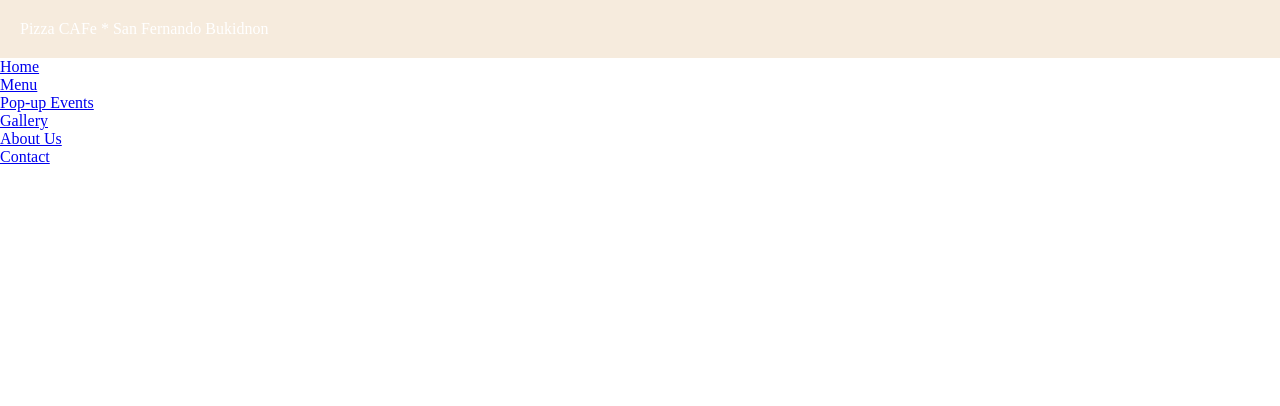
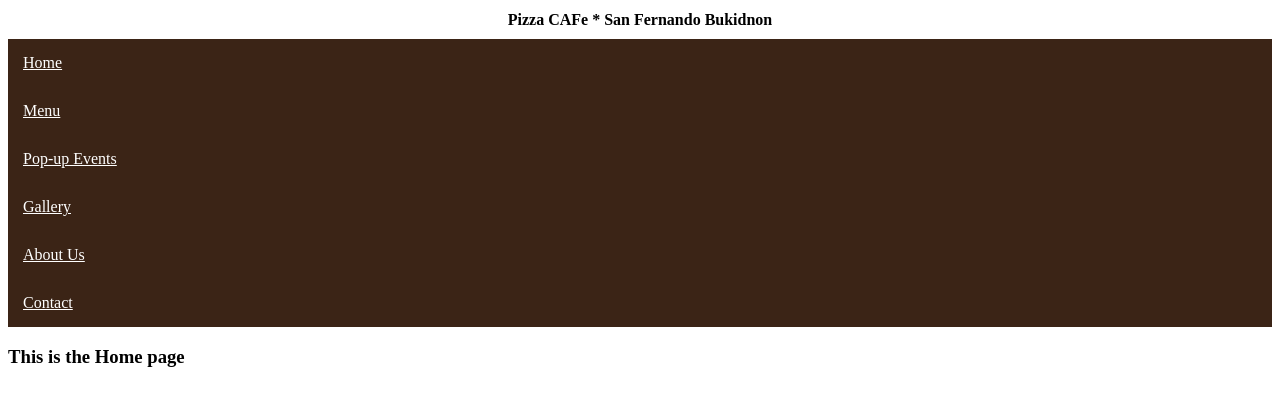
Before and after one commit to Keithvan-Tacs/Taclob-website, a plain HTML site: page index.html in a window 1280 px wide. Drawn offline with Linux system fonts and the light colour scheme.

Commit message:
Pizza Home 3

```diff
--- a/css/style.css
+++ b/css/style.css
@@ -1,25 +1,27 @@
-*{
-    margin: 0;
-    padding: 0;
+
+
+
+h1{
+    text-align: center;
+    font-size: 16px;
 }
 
-header {
-    background-color: #F6EBDD ;
-    color: #fff;
-    padding: 20px;
+
+.navbar ul{
+    list-style-type: none;
+    background-color: #3B2416;
+    padding: 0px;
+    margin: 0px;
 
 }
 
+.navbar a{
+    color: white;
+    padding: 15px;
+    display: block;
 
-header .navbar {
-    display: flex;
-    justify-content: center;
-    align-items: space-between;
 }
 
-
-
-.navbar{
-
-
+.nav li:hover{
+    background-color:#E8892B;
 }
--- a/index.html
+++ b/index.html
@@ -12,7 +12,7 @@
 
 <!-- header -->
 <header id ="top">
-        <p>Pizza CAFe * San Fernando Bukidnon</p>
+        <h1>Pizza CAFe * San Fernando Bukidnon</h1>
 </header>
 
 
@@ -32,6 +32,16 @@
 
     </nav>
 
+    <main>
+        <h3>This is the Home page</h3>
+        <p></p>
+
+
+    </main>
+
+
+
+
 
 
 
```
